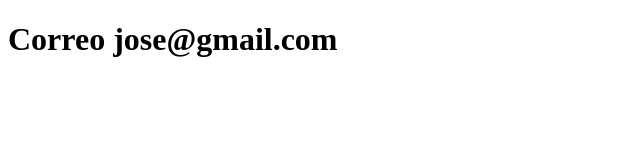
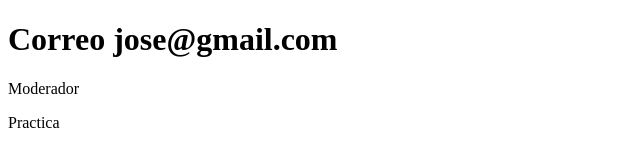
Before and after one commit to JoseMRV/Juego-Numero-Secreto, a plain HTML site: page contacto.html in a window 1280 px wide. Shown: the whole page, without its empty margins (0-640 px from the left). Drawn offline with Linux system fonts and the light colour scheme.

Commit message:
Actualiza el contacto

```diff
--- a/contacto.html
+++ b/contacto.html
@@ -7,5 +7,7 @@
 </head>
 <body>
     <h1>Correo jose@gmail.com</h1>
+    <p>Moderador</p>
+    <p>Practica</p>
 </body>
 </html>
```
